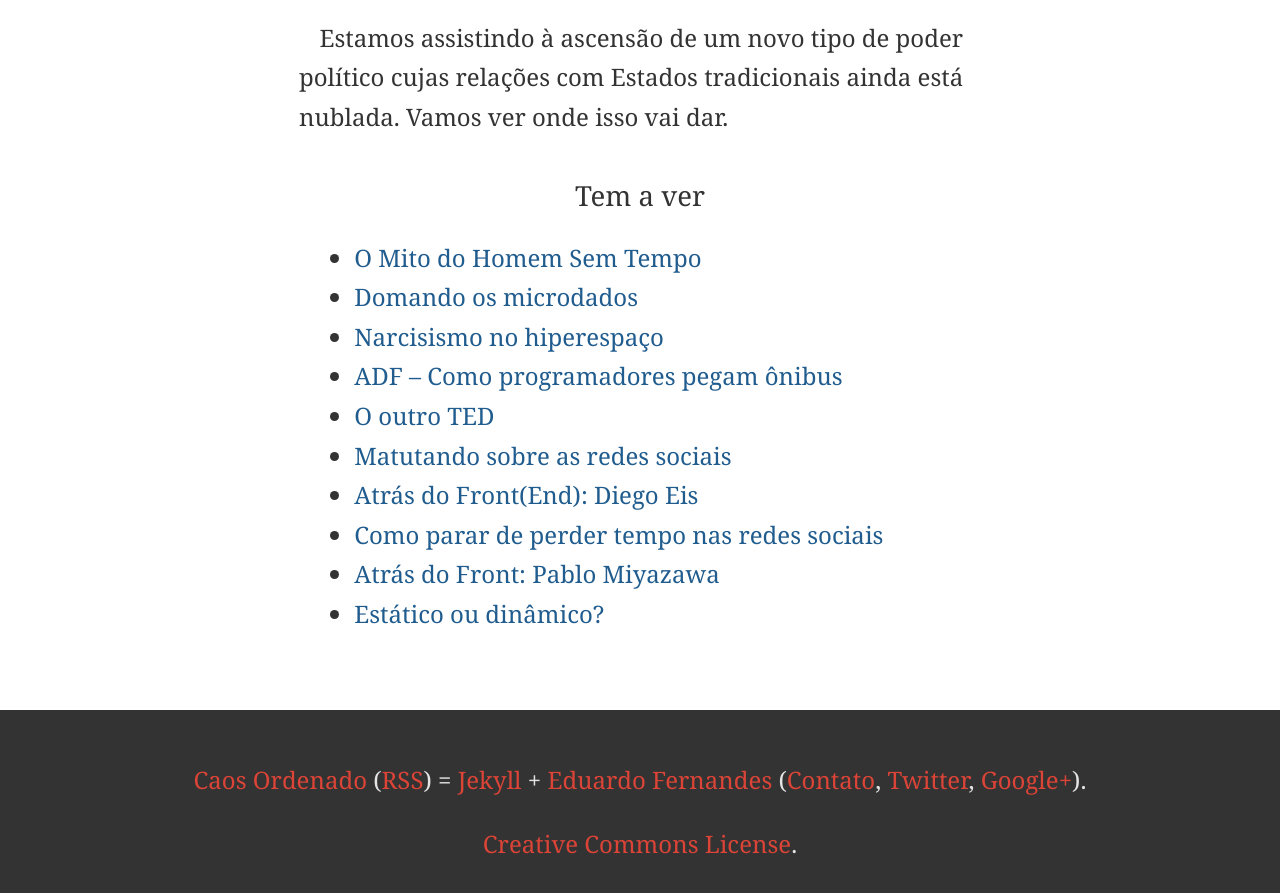
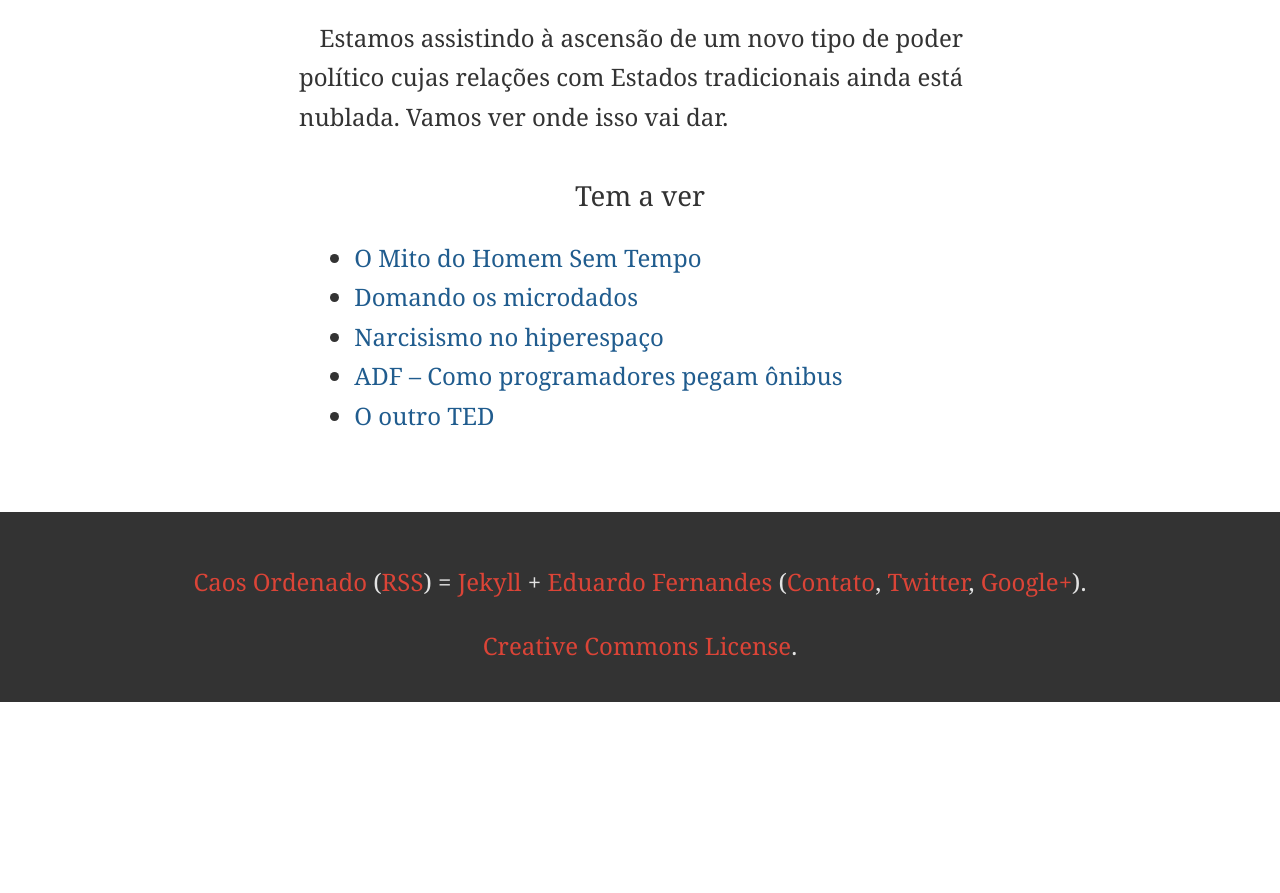
Before and after one commit to eduf/eduf.github.com, a Jekyll site: the page built from _posts/2013-06-08-o-estado-paralelo-digital-global.md, in a window 1280 px wide and 900 px high, scrolled down 7400 px. Shown: the top 893 px of the window. Built offline with Jekyll 4.4.1, drawn with Linux system fonts in a browser that asks for light colours; nearby versions of some CDN libraries; comment, search, counter and statistics services are not loaded; after the commit the page ends 8102 px from its top, so only the background shows below that; some of the changed lines change nothing that is shown.

Commit message:
Melhorando o related posts

```diff
--- a/_config.yml
+++ b/_config.yml
@@ -1,8 +1,10 @@
 site_name: 'Caos Ordenado'
 site_url: 'http://caosordenado.com'
+timezone: America/Sao_Paulo
 pygments: true
+lsi: true
 markdown: kramdown
 permalink: /:title
 paginate: 10
 kramdown:
-  entity_output: symbolic
+  entity_output: as_char
--- a/_includes/footer.html
+++ b/_includes/footer.html
@@ -1,4 +1,4 @@
-<footer role="contentinfo" id="colophon" itemtype="http://schema.org/SiteNavigationElement">
+<footer role="contentinfo" id="colophon" itemscope itemtype="http://schema.org/SiteNavigationElement">
     <p><a href="http://caosordenado.com" itemprop="url">{{site.site_name}}</a> (<a href="http://caosordenado.com/feed.xml" itemprop="url">RSS</a>) = <a href="http://jekyllrb.com" itemprop="url">Jekyll</a> + <a href="http://caosordenado.com/info.html" itemprop="url">Eduardo Fernandes</a> (<a href="mailto:&#x65;&#x64;&#x75;&#x66;&#x40;&#x63;&#x61;&#x6F;&#x73;&#x6F;&#x72;&#x64;&#x65;&#x6E;&#x61;&#x64;&#x6F;&#x2E;&#x63;&#x6F;&#x6D;">Contato</a>, <a href="http://twitter.com/eduf" rel="me" itemprop="url">Twitter</a>, <a href="https://plus.google.com/118332442513569100227" rel="me" itemprop="url">Google+</a>).
     <p><a href="Creative Commons Attribution-NonCommercial 3.0 Unported License" itemprop="url">Creative Commons License</a>.
 </footer>
--- a/_includes/nav.html
+++ b/_includes/nav.html
@@ -1,4 +1,4 @@
-<header role="masthead" id="branding">
+<header role="masthead" id="branding" itemscope itemtype="http://schema.org/SiteNavigationElement">
 
   <p class="site-title" itemprop="publisher"><a rel="bookmark" href="/" itemprop="url">{{site.site_name}}</a></p>
 
--- a/_layouts/default.html
+++ b/_layouts/default.html
@@ -8,7 +8,7 @@
 
   {% include nav.html %}
 
-  <article role="main" id="main" itemtype="http://schema.org/Article" itemprop="blogPost">
+  <article role="main" id="main" itemscope itemtype="http://schema.org/Article" itemprop="blogPost">
       {{ content }}
   </article>
 
--- a/_layouts/post.html
+++ b/_layouts/post.html
@@ -24,7 +24,7 @@
 
 	{% endif %}
 
-		<p class="excerpt" itemprop="description">{{ page.excerpt }}</p>
+		<header class="excerpt" itemprop="description">{{ page.excerpt | markdownify }}</header>
 		<time class="entry-meta" datetime="{{ page.date| date:"%Y-%m-%d" }}" itemprop="datePublished">
 			{{ page.date| date:"%d.%m.%Y" }}
 		</time>
@@ -32,7 +32,7 @@
 
 		<h3 class="related-posts">Tem a ver</h3>
 			<ul>
-				{% for post in site.related_posts limit: 10 %}
+				{% for post in site.related_posts limit: 5 %}
 				<li><a href="{{post.url}}" itemprop="url">{{post.title}}</a>
 				{% endfor %}
 			</ul>
--- a/_plugins/related_posts.rb
+++ /dev/null
@@ -1,66 +0,0 @@
-require 'jekyll/post'
-
-module RelatedPosts
-
-  # Used to remove #related_posts so that it can be overridden
-  def self.included(klass)
-    klass.class_eval do
-      remove_method :related_posts
-    end
-  end
-
-  # Calculate related posts.
-  #
-  # Returns [<Post>]
-  def related_posts(posts)
-    return [] unless posts.size > 1
-    highest_freq = Jekyll::Post.tag_freq(posts).values.max
-    related_scores = Hash.new(0)
-    posts.each do |post|
-      post.tags.each do |tag|
-        if self.tags.include?(tag) && post != self
-          cat_freq = Jekyll::Post.tag_freq(posts)[tag]
-          related_scores[post] += (1+highest_freq-cat_freq)
-        end
-      end
-    end
-
-    Jekyll::Post.sort_related_posts(related_scores)
-  end
-
-  module ClassMethods
-    # Calculate the frequency of each tag.
-    #
-    # Returns {tag => freq, tag => freq, ...}
-    def tag_freq(posts)
-      return @tag_freq if @tag_freq
-      @tag_freq = Hash.new(0)
-      posts.each do |post|
-        post.tags.each {|tag| @tag_freq[tag] += 1}
-      end
-      @tag_freq
-    end
-
-    # Sort the related posts in order of their score and date
-    # and return just the posts
-    def sort_related_posts(related_scores)
-      related_scores.sort do |a,b|
-        if a[1] < b[1]
-          1
-        elsif a[1] > b[1]
-          -1
-        else
-          b[0].date <=> a[0].date
-        end
-      end.collect {|post,freq| post}
-    end
-  end
-
-end
-
-module Jekyll
-  class Post
-    include RelatedPosts
-    extend RelatedPosts::ClassMethods
-  end
-end
--- a/_posts/2013-06-08-o-estado-paralelo-digital-global.md
+++ b/_posts/2013-06-08-o-estado-paralelo-digital-global.md
@@ -3,8 +3,7 @@
 title: "O Estado Paralelo Digital Global"
 excerpt: Estamos assistindo à ascensão de um novo tipo de poder político, aquele que é exercido por meio dos computadores
 layout: post
-tags:
-- política
+category:
 - tecnologia
 ---
 
```
